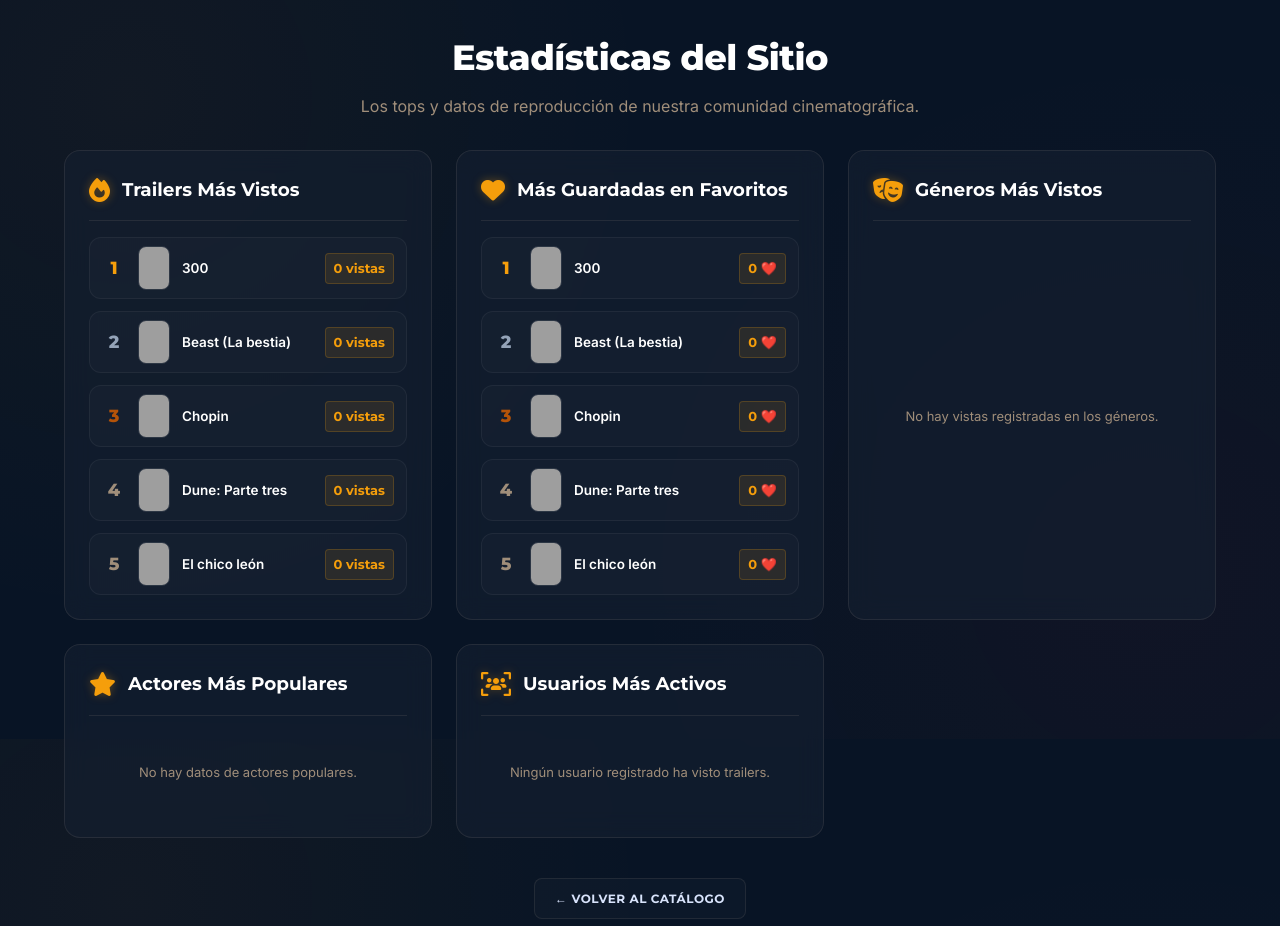
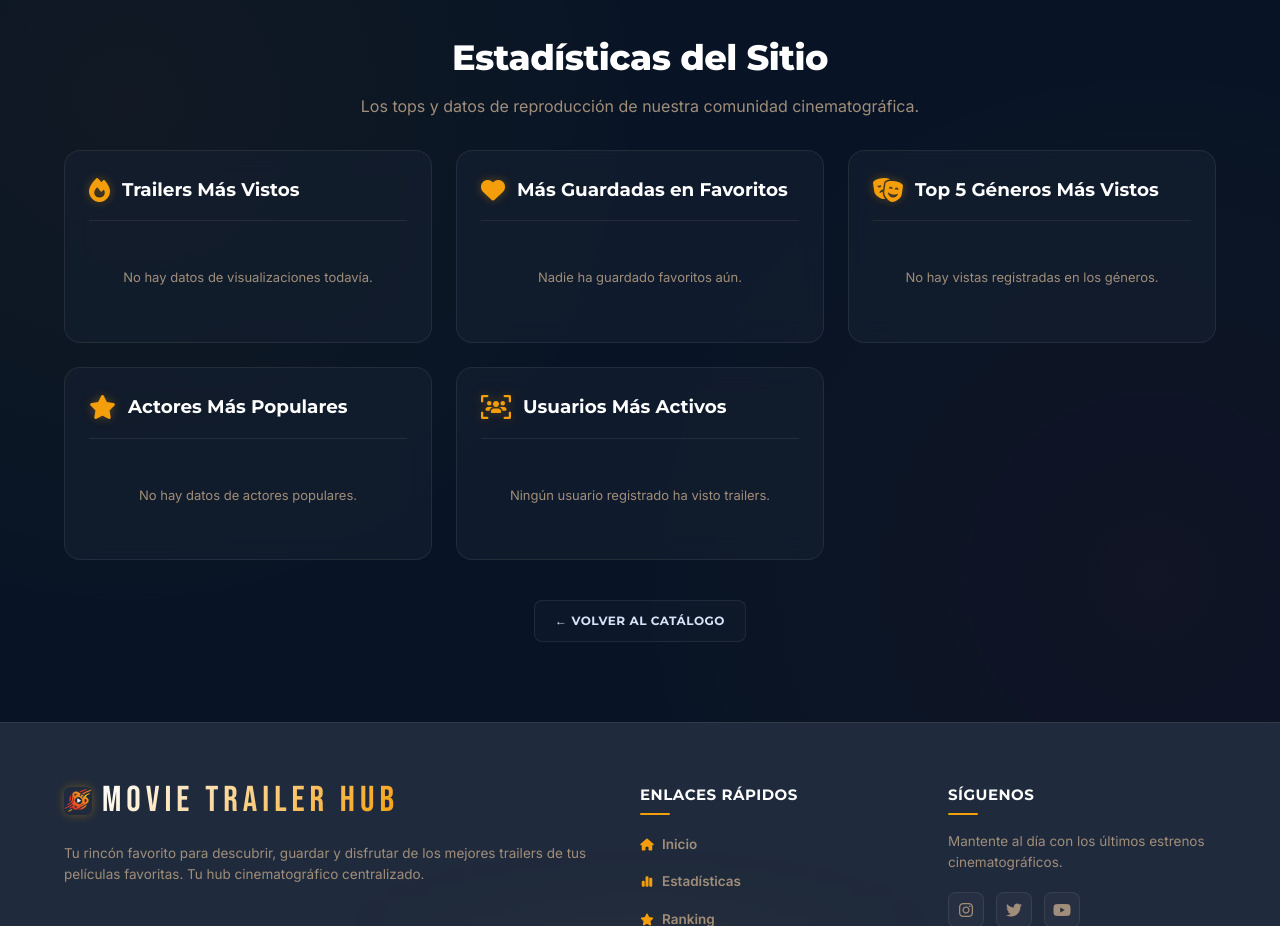
Before and after one commit to Rugsoft/movie-trailer-hub, a PHP site: page /trailers/estadisticas.php in a window 1280 px wide. Shown: the part 61-987 px from the top of the page. Run offline with PHP 8.4, Linux system fonts and the light colour scheme; data comes from the database, SQL or seed files in the repository; data that the repository does not hold is empty; grey boxes are pictures that could not be loaded.

Commit message:
trailers: refactorizar reproducción, recomendación inteligente, favoritos y estadísticas

```diff
--- a/trailers/estadisticas.php
+++ b/trailers/estadisticas.php
@@ -7,12 +7,16 @@ $errorMsg = $_SESSION['error'] ?? null;
 unset($_SESSION['success'], $_SESSION['error']);
 
 // 1. Top 5 de Trailers Más Vistos
-$sqlVistas = "SELECT t.id_trailer, t.titulo, t.poster_url, COUNT(v.id_visualizacion) AS total_vistas
-              FROM trailers t
-              LEFT JOIN visualizaciones v ON t.id_trailer = v.id_trailer
-              GROUP BY t.id_trailer
-              ORDER BY total_vistas DESC, t.titulo ASC
-              LIMIT 5";
+$sqlVistas = "SELECT t.id_trailer, t.titulo, t.poster_url, top.total_vistas
+              FROM (
+                  SELECT id_trailer, COUNT(*) AS total_vistas
+                  FROM visualizaciones
+                  GROUP BY id_trailer
+                  ORDER BY total_vistas DESC
+                  LIMIT 5
+              ) top
+              JOIN trailers t ON top.id_trailer = t.id_trailer
+              ORDER BY top.total_vistas DESC, t.titulo ASC";
 $resVistas = mysqli_query($conexion, $sqlVistas);
 $topVistas = [];
 while ($row = mysqli_fetch_assoc($resVistas)) {
@@ -21,12 +25,16 @@ while ($row = mysqli_fetch_assoc($resVistas)) {
 mysqli_free_result($resVistas);
 
 // 2. Top 5 de Películas Más Favoritas
-$sqlFavoritos = "SELECT t.id_trailer, t.titulo, t.poster_url, COUNT(f.id_usuario) AS total_favoritos
-                 FROM trailers t
-                 LEFT JOIN favoritos f ON t.id_trailer = f.id_trailer
-                 GROUP BY t.id_trailer
-                 ORDER BY total_favoritos DESC, t.titulo ASC
-                 LIMIT 5";
+$sqlFavoritos = "SELECT t.id_trailer, t.titulo, t.poster_url, top.total_favoritos
+                 FROM (
+                     SELECT id_trailer, COUNT(*) AS total_favoritos
+                     FROM favoritos
+                     GROUP BY id_trailer
+                     ORDER BY total_favoritos DESC
+                     LIMIT 5
+                 ) top
+                 JOIN trailers t ON top.id_trailer = t.id_trailer
+                 ORDER BY top.total_favoritos DESC, t.titulo ASC";
 $resFavoritos = mysqli_query($conexion, $sqlFavoritos);
 $topFavoritos = [];
 while ($row = mysqli_fetch_assoc($resFavoritos)) {
@@ -35,13 +43,17 @@ while ($row = mysqli_fetch_assoc($resFavoritos)) {
 mysqli_free_result($resFavoritos);
 
 // 3. Top 5 de Actores Más Populares (Vistas Acumuladas)
-$sqlActores = "SELECT r.id_reparto, r.nombre, r.apellidos, r.foto_url, COUNT(v.id_visualizacion) AS total_vistas
-               FROM reparto r
-               JOIN reparto_trailers rt ON r.id_reparto = rt.id_reparto
-               JOIN visualizaciones v ON rt.id_trailer = v.id_trailer
-               GROUP BY r.id_reparto
-               ORDER BY total_vistas DESC, r.nombre ASC, r.apellidos ASC
-               LIMIT 5";
+$sqlActores = "SELECT r.id_reparto, r.nombre, r.apellidos, r.foto_url, top.total_vistas
+               FROM (
+                   SELECT rt.id_reparto, COUNT(*) AS total_vistas
+                   FROM visualizaciones v
+                   JOIN reparto_trailers rt ON v.id_trailer = rt.id_trailer
+                   GROUP BY rt.id_reparto
+                   ORDER BY total_vistas DESC
+                   LIMIT 5
+               ) top
+               JOIN reparto r ON top.id_reparto = r.id_reparto
+               ORDER BY top.total_vistas DESC, r.nombre ASC, r.apellidos ASC";
 $resActores = mysqli_query($conexion, $sqlActores);
 $topActores = [];
 while ($row = mysqli_fetch_assoc($resActores)) {
@@ -50,27 +62,37 @@ while ($row = mysqli_fetch_assoc($resActores)) {
 mysqli_free_result($resActores);
 
 // 4. Top 5 de Géneros Más Vistos
-$sqlGeneros = "SELECT g.id_genero, g.nombre, COUNT(v.id_visualizacion) AS total_vistas
-               FROM generos g
-               JOIN trailers_generos tg ON g.id_genero = tg.id_genero
-               JOIN visualizaciones v ON tg.id_trailer = v.id_trailer
-               GROUP BY g.id_genero
-               ORDER BY total_vistas DESC, g.nombre ASC
-               LIMIT 5";
+$sqlGeneros = "SELECT g.id_genero, g.nombre, top.total_vistas
+               FROM (
+                   SELECT tg.id_genero, COUNT(*) AS total_vistas
+                   FROM visualizaciones v
+                   JOIN trailers_generos tg ON v.id_trailer = tg.id_trailer
+                   GROUP BY tg.id_genero
+                   ORDER BY total_vistas DESC
+                   LIMIT 5
+               ) top
+               JOIN generos g ON top.id_genero = g.id_genero
+               ORDER BY top.total_vistas DESC, g.nombre ASC";
 $resGeneros = mysqli_query($conexion, $sqlGeneros);
 $topGeneros = [];
 while ($row = mysqli_fetch_assoc($resGeneros)) {
     $topGeneros[] = $row;
 }
 mysqli_free_result($resGeneros);
+$topGeneros = array_slice($topGeneros, 0, 5);
 
 // 5. Top 5 de Usuarios Más Activos
-$sqlUsuarios = "SELECT u.id_usuario, u.username, COUNT(v.id_visualizacion) AS total_vistas
-                FROM usuarios u
-                JOIN visualizaciones v ON u.id_usuario = v.id_usuario
-                GROUP BY u.id_usuario
-                ORDER BY total_vistas DESC, u.username ASC
-                LIMIT 5";
+$sqlUsuarios = "SELECT u.id_usuario, u.username, top.total_vistas
+                FROM (
+                    SELECT id_usuario, COUNT(*) AS total_vistas
+                    FROM visualizaciones
+                    WHERE id_usuario IS NOT NULL
+                    GROUP BY id_usuario
+                    ORDER BY total_vistas DESC
+                    LIMIT 5
+                ) top
+                JOIN usuarios u ON top.id_usuario = u.id_usuario
+                ORDER BY top.total_vistas DESC, u.username ASC";
 $resUsuarios = mysqli_query($conexion, $sqlUsuarios);
 $topUsuarios = [];
 while ($row = mysqli_fetch_assoc($resUsuarios)) {
@@ -104,7 +126,7 @@ require_once $rootPath . 'includes/navbar.php';
                         <?php foreach ($topVistas as $index => $item): ?>
                             <li class="stats-item">
                                 <span class="stats-rank stats-rank-<?= $index + 1 ?>"><?= $index + 1 ?></span>
-                                <img class="stats-poster" src="<?= htmlspecialchars($item['poster_url'] ?? 'https://images.unsplash.com/photo-1534447677768-be436bb09401?q=80&w=200') ?>" alt="Poster">
+                                <img class="stats-poster" src="<?= htmlspecialchars($item['poster_url'] ?? 'https://images.unsplash.com/photo-1534447677768-be436bb09401?q=80&w=200') ?>" alt="Poster" loading="lazy" decoding="async">
                                 <div class="stats-info">
                                     <span class="stats-name"><?= htmlspecialchars($item['titulo']) ?></span>
                                 </div>
@@ -128,7 +150,7 @@ require_once $rootPath . 'includes/navbar.php';
                         <?php foreach ($topFavoritos as $index => $item): ?>
                             <li class="stats-item">
                                 <span class="stats-rank stats-rank-<?= $index + 1 ?>"><?= $index + 1 ?></span>
-                                <img class="stats-poster" src="<?= htmlspecialchars($item['poster_url'] ?? 'https://images.unsplash.com/photo-1534447677768-be436bb09401?q=80&w=200') ?>" alt="Poster">
+                                <img class="stats-poster" src="<?= htmlspecialchars($item['poster_url'] ?? 'https://images.unsplash.com/photo-1534447677768-be436bb09401?q=80&w=200') ?>" alt="Poster" loading="lazy" decoding="async">
                                 <div class="stats-info">
                                     <span class="stats-name"><?= htmlspecialchars($item['titulo']) ?></span>
                                 </div>
@@ -145,7 +167,7 @@ require_once $rootPath . 'includes/navbar.php';
             <div class="stats-card">
                 <div class="stats-card-header">
                     <i class="fa-solid fa-masks-theater"></i>
-                    <h2 class="stats-card-title">Géneros Más Vistos</h2>
+                    <h2 class="stats-card-title">Top 5 Géneros Más Vistos</h2>
                 </div>
                 <ul class="stats-list">
                     <?php if (!empty($topGeneros)): ?>
@@ -185,7 +207,7 @@ require_once $rootPath . 'includes/navbar.php';
                         <?php foreach ($topActores as $index => $item): ?>
                             <li class="stats-item">
                                 <span class="stats-rank stats-rank-<?= $index + 1 ?>"><?= $index + 1 ?></span>
-                                <img class="stats-avatar" src="<?= htmlspecialchars($item['foto_url'] ?? 'https://images.unsplash.com/photo-1535713875002-d1d0cf377fde?q=80&w=200') ?>" alt="Foto">
+                                <img class="stats-avatar" src="<?= htmlspecialchars($item['foto_url'] ?? 'https://images.unsplash.com/photo-1535713875002-d1d0cf377fde?q=80&w=200') ?>" alt="Foto" loading="lazy" decoding="async">
                                 <div class="stats-info">
                                     <span class="stats-name"><?= htmlspecialchars($item['nombre'] . ' ' . $item['apellidos']) ?></span>
                                     <span class="stats-subname">Vistas acumuladas</span>
--- a/trailers/favoritos.php
+++ b/trailers/favoritos.php
@@ -52,7 +52,7 @@ require_once $rootPath . 'includes/navbar.php';
                     <article class="movie-card">
 
                         <a class="movie-poster-container" href="reproducir_trailer.php?id=<?= $trailer['id_trailer'] ?>">
-                            <img src="<?= htmlspecialchars($trailer['poster_url'] ?? 'https://images.unsplash.com/photo-1478760329108-5c3ed9d495a0?q=80&w=600') ?>" alt="<?= htmlspecialchars($trailer['titulo']) ?>" class="movie-poster">
+                            <img src="<?= htmlspecialchars($trailer['poster_url'] ?? 'https://images.unsplash.com/photo-1478760329108-5c3ed9d495a0?q=80&w=600') ?>" alt="<?= htmlspecialchars($trailer['titulo']) ?>" class="movie-poster" loading="lazy" decoding="async">
 
                             <div class="card-play-overlay">
                                 <div class="play-icon-circle">
--- a/trailers/toggle_favorito.php
+++ b/trailers/toggle_favorito.php
@@ -86,7 +86,10 @@ if ($isFavorito) {
 }
 
 require_once __DIR__ . '/../badges/gamificacion_helper.php';
+marcar_recalculo_badges_pendiente();
 procesar_y_obtener_badges($conexion, $id_usuario);
+$_SESSION['movie_app_badges_last_check_at'] = time();
+unset($_SESSION['movie_app_badges_force_check']);
 
 mysqli_close($conexion);
 
```
Also changed, not shown: trailers/reproducir_trailer.php (+59 -41 lines).
